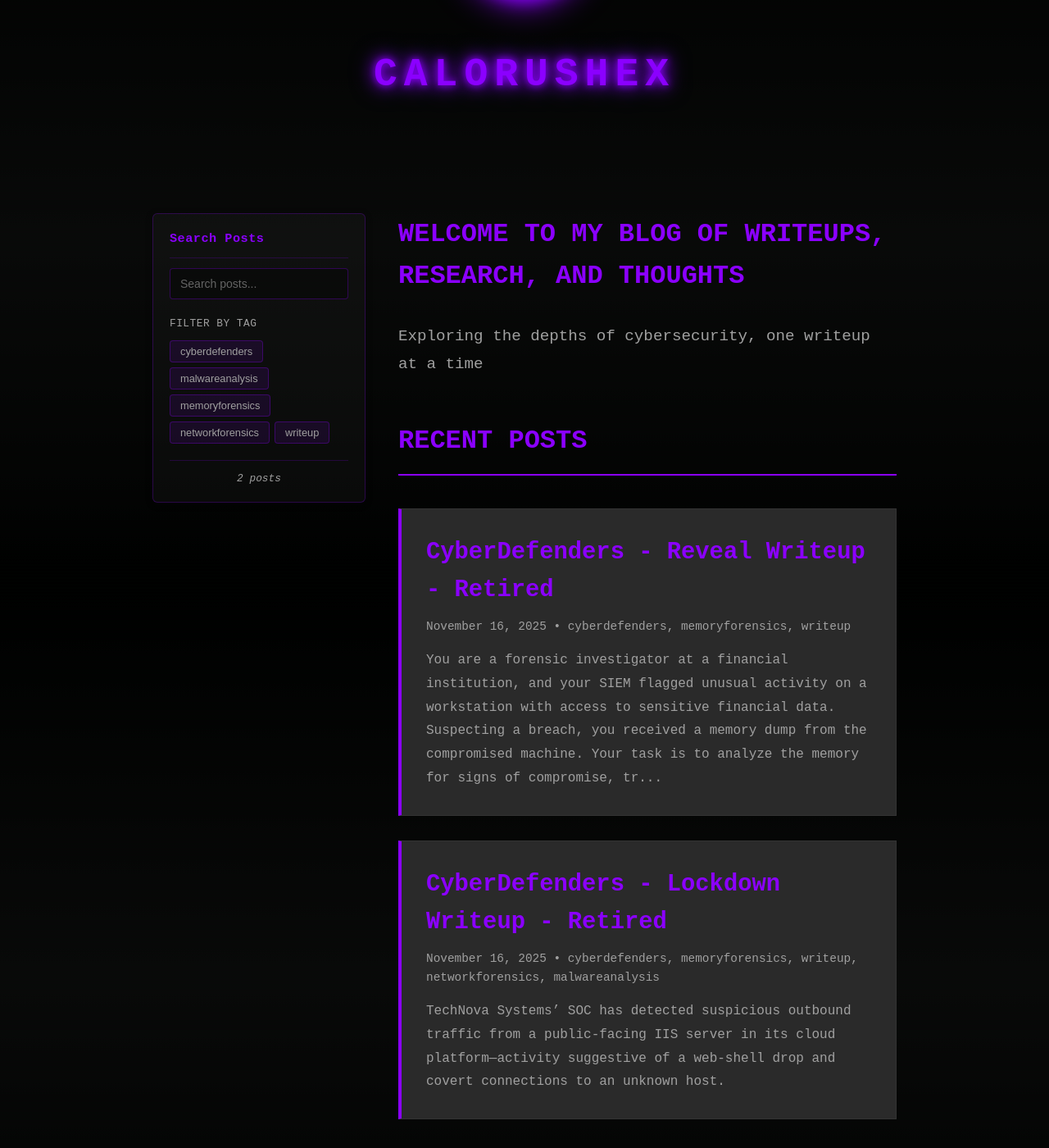
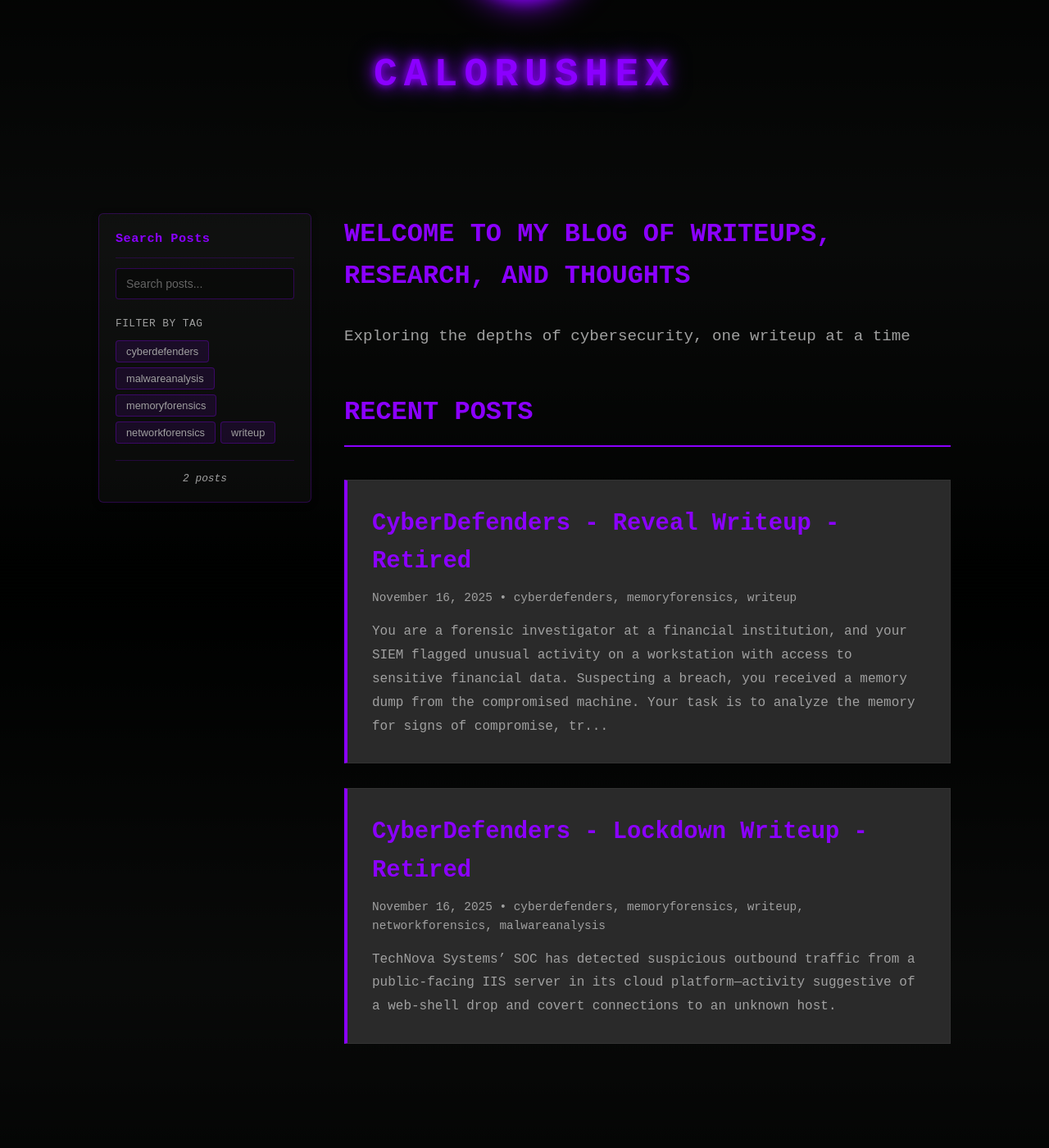
Before and after one commit to calorushex/calorushex.github.io, a Jekyll site: the page built from index.html, in a window 1280 px wide and 1400 px high, scrolled down 211 px. Shown: the whole window at 82% size. Built offline with Jekyll 4.4.1, drawn with Linux system fonts in a browser that asks for light colours.

Commit message:
Remove max-width constraints for much wider content layout

```diff
--- a/assets/css/main.css
+++ b/assets/css/main.css
@@ -100,7 +100,7 @@ body {
 }
 
 .container {
-    max-width: 1200px;
+    max-width: none;
     margin: 0 auto;
     padding: 0 80px;
 }
@@ -257,7 +257,6 @@ body {
 
 .post-layout {
     display: flex;
-    max-width: 95%;
     margin: 0 auto;
     padding: 0 40px;
     gap: 40px;
@@ -380,7 +379,6 @@ body {
 
 .home-layout {
     display: flex;
-    max-width: 95%;
     margin: 0 auto;
     padding: 0 40px;
     gap: 40px;
```
